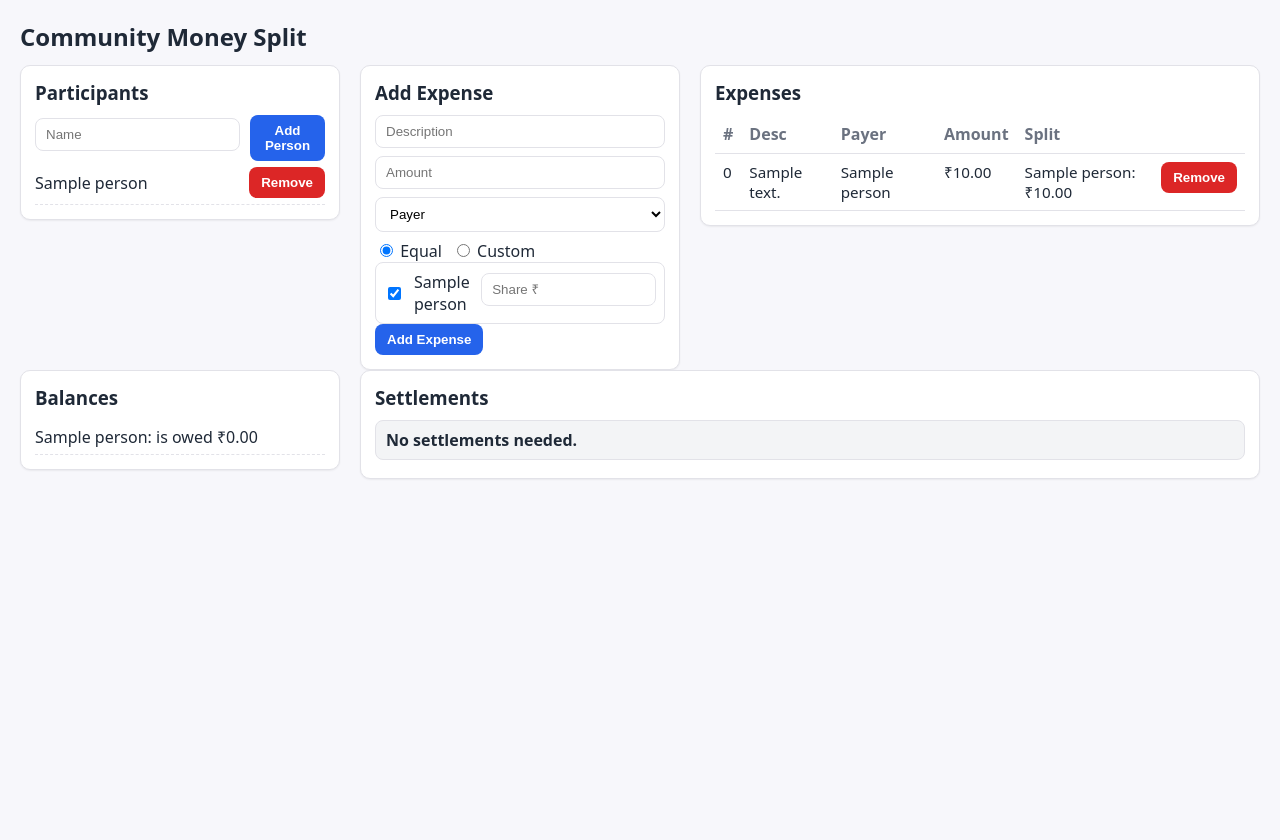
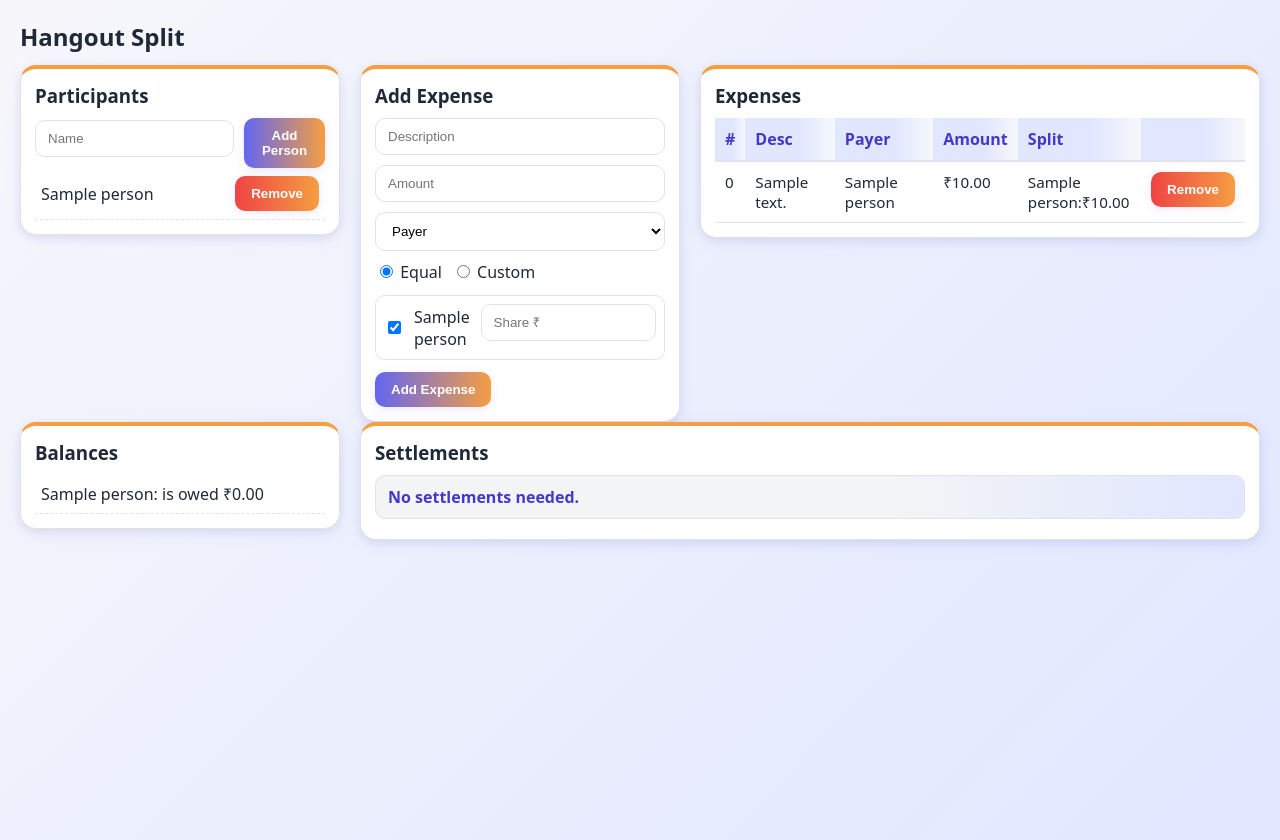
Before and after one commit to mukeshvarmag/SplitWisePython, a Flask app: page / in a window 1280 px wide. Before the commit the page ends 479 px from the top, so only its background shows below. Run offline with Flask 3, Linux system fonts and the light colour scheme; tables that the repository leaves empty hold one stand-in row (values such as "Sample post").

Commit message:
Mukesh | Ui Changes

```diff
--- a/static/styles.css
+++ b/static/styles.css
@@ -1,19 +1,26 @@
-/* Base */
+/* css */
 :root {
-  --bg: #f7f7fb;
+  --bg: linear-gradient(135deg, #f7f7fb 0%, #e0e7ff 100%);
   --card: #ffffff;
   --border: #e2e2e8;
   --text: #1f2937;
   --muted: #6b7280;
-  --primary: #2563eb;
-  --danger: #dc2626;
+  --primary: #6366f1;
+  --primary-dark: #4338ca;
+  --danger: #ef4444;
+  --success: #22c55e;
+  --info: #0ea5e9;
+  --accent: #f59e42;
 }
+
 * { box-sizing: border-box; }
+
 body {
   font-family: system-ui, -apple-system, Segoe UI, Roboto, Arial, sans-serif;
   margin: 20px;
   color: var(--text);
   background: var(--bg);
+  min-height: 100vh;
 }
 
 /* Layout */
@@ -25,32 +32,44 @@ body {
   background: var(--card);
   border: 1px solid var(--border);
   padding: 14px;
-  border-radius: 10px;
+  border-radius: 16px;
   width: 320px;
-  box-shadow: 0 1px 2px rgba(0,0,0,0.06);
+  box-shadow: 0 4px 16px rgba(99,102,241,0.10), 0 2px 8px rgba(0,0,0,0.06);
+  border-top: 4px solid var(--accent);
+  transition: box-shadow 0.2s ease, transform 0.1s ease;
 }
+.card:hover {
+  box-shadow: 0 8px 32px rgba(99,102,241,0.15), 0 3px 12px rgba(0,0,0,0.08);
+  transform: translateY(-1px);
+}
+
 h2 { margin: 0 0 12px; }
 h3 { margin: 0 0 10px; }
 
 /* Form controls */
 input[type=text], input[type=number], select {
   width: 100%;
-  padding: 8px 10px;
+  padding: 10px 12px;
   border: 1px solid var(--border);
-  border-radius: 8px;
+  border-radius: 10px;
   background: #fff;
   outline: none;
-  transition: border-color 0.15s ease;
-  margin-bottom: 8px;
+  transition: border-color 0.15s ease, box-shadow 0.15s ease;
+  margin-bottom: 10px;
 }
-input:focus, select:focus { border-color: var(--primary); }
+input:focus, select:focus {
+  border-color: var(--primary);
+  box-shadow: 0 0 0 3px rgba(99,102,241,0.20);
+}
+
 .row { display: flex; gap: 10px; align-items: center; }
 .space-between { justify-content: space-between; }
+
 .scroll {
   max-height: 180px;
   overflow: auto;
   border: 1px solid var(--border);
-  border-radius: 8px;
+  border-radius: 10px;
   padding: 8px;
   background: #fff;
 }
@@ -60,29 +79,45 @@ input:focus, select:focus { border-color: var(--primary); }
   display: inline-flex;
   align-items: center;
   gap: 6px;
-  padding: 8px 12px;
-  background: var(--primary);
+  padding: 10px 16px;
+  background: linear-gradient(90deg, var(--primary), var(--accent));
   color: #fff;
   border: none;
-  border-radius: 8px;
+  border-radius: 10px;
   cursor: pointer;
-  font-weight: 600;
+  font-weight: 700;
+  box-shadow: 0 2px 8px rgba(99,102,241,0.15);
+  transition: filter 0.2s ease, box-shadow 0.2s ease, transform 0.05s ease;
 }
-.btn:hover { filter: brightness(0.95); }
-.btn-danger { background: var(--danger); }
+.btn:hover {
+  filter: brightness(1.05);
+  box-shadow: 0 6px 18px rgba(99,102,241,0.20);
+}
+.btn:active { transform: translateY(1px); }
+
+.btn-danger {
+  background: linear-gradient(90deg, #ef4444, #f59e42);
+}
+.btn-success {
+  background: linear-gradient(90deg, #22c55e, #0ea5e9);
+}
+.btn-info {
+  background: linear-gradient(90deg, #0ea5e9, #6366f1);
+}
 
 /* Table */
 .table { width: 100%; border-collapse: collapse; }
 .table thead th {
   text-align: left;
-  font-weight: 600;
-  color: var(--muted);
-  border-bottom: 1px solid var(--border);
-  padding: 8px;
+  font-weight: 700;
+  color: var(--primary-dark);
+  border-bottom: 2px solid var(--border);
+  padding: 10px;
+  background: linear-gradient(90deg, #e0e7ff 60%, #f7f7fb 100%);
 }
 .table td {
   border-bottom: 1px solid var(--border);
-  padding: 8px;
+  padding: 10px;
   vertical-align: top;
   font-size: 0.95em;
 }
@@ -93,16 +128,21 @@ input:focus, select:focus { border-color: var(--primary); }
   display: flex;
   justify-content: space-between;
   align-items: center;
-  padding: 6px 0;
+  padding: 8px 6px;
   border-bottom: 1px dashed var(--border);
+}
+.list-item:nth-child(even) {
+  background: #f1f5fd;
+  border-radius: 8px;
 }
 
 /* Settlement badge */
 .settlement {
-  background: #f3f4f6;
-  padding: 8px 10px;
-  margin: 4px 0;
-  border-radius: 8px;
+  background: linear-gradient(90deg, #f3f4f6 60%, #e0e7ff 100%);
+  padding: 10px 12px;
+  margin: 6px 0;
+  border-radius: 10px;
   border: 1px solid var(--border);
-  font-weight: 600;
+  font-weight: 700;
+  color: var(--primary-dark);
 }
--- a/templates/index.html
+++ b/templates/index.html
@@ -2,7 +2,7 @@
 <html lang="en">
 <head>
 <meta charset="UTF-8">
-<title>Community Money Split</title>
+<title>Hangout Split</title>
 <link rel="stylesheet" href="{{ url_for('static', filename='styles.css') }}">
 <script>
 function toggleCustom(mode){
@@ -12,7 +12,7 @@ function toggleCustom(mode){
 </script>
 </head>
 <body>
-<h2>Community Money Split</h2>
+<h2>Hangout Split</h2>
 
 <div class="flex">
   <div class="card">
@@ -49,7 +49,8 @@ function toggleCustom(mode){
         <label><input type="radio" name="split_mode" value="equal" checked onclick="toggleCustom('equal')"> Equal</label>
         <label><input type="radio" name="split_mode" value="custom" onclick="toggleCustom('custom')"> Custom</label>
       </div>
-      <div class="scroll">
+      <!-- html -->
+      <div class="scroll" style="margin-top: 12px;">
         {% for p in people %}
           <div class="row space-between">
             <label class="row">
@@ -59,7 +60,8 @@ function toggleCustom(mode){
           </div>
         {% endfor %}
       </div>
-      <button type="submit" class="btn">Add Expense</button>
+      <!-- html -->
+      <button type="submit" class="btn" style="margin-top: 12px;">Add Expense</button>
     </form>
   </div>
 
```
